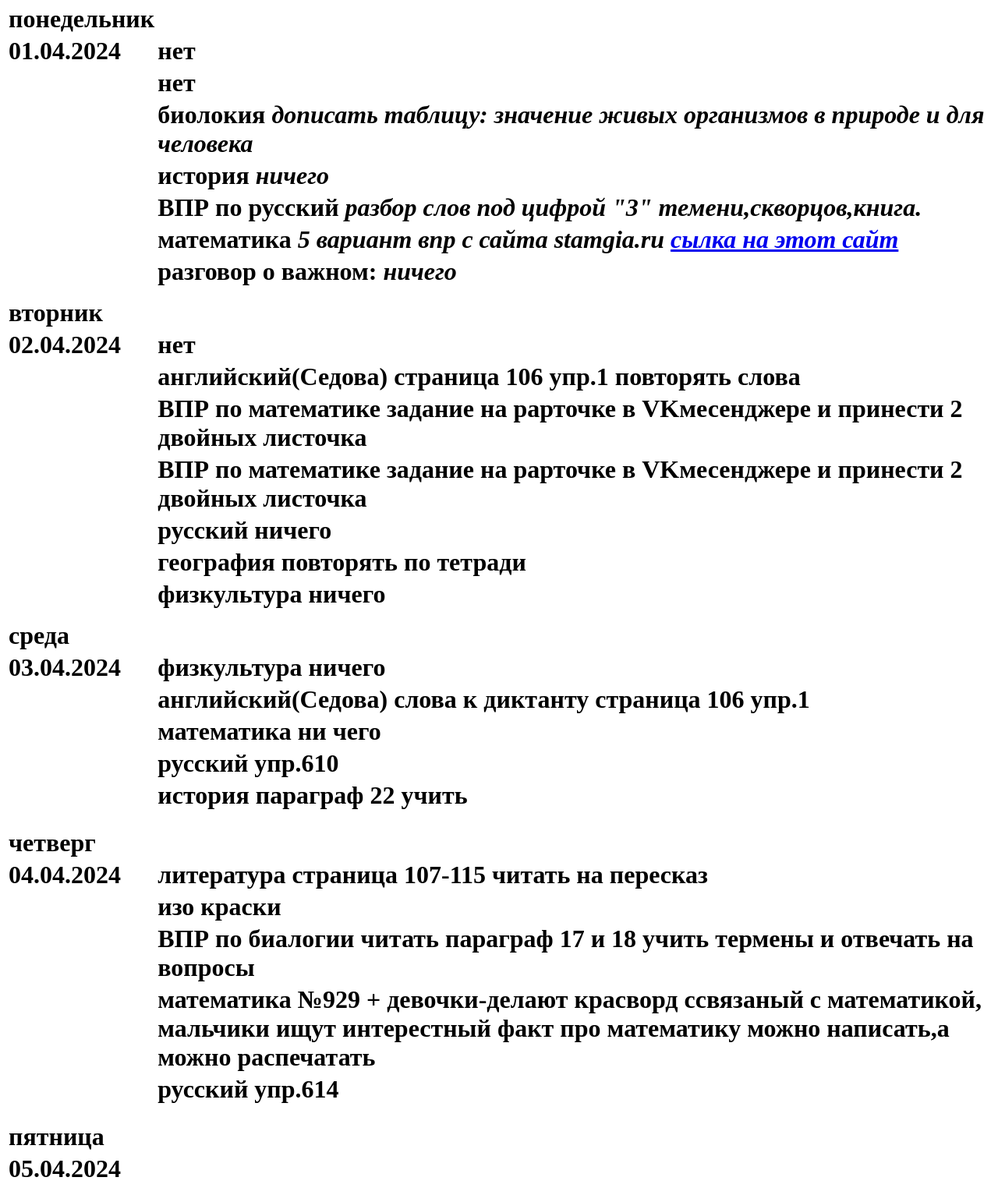
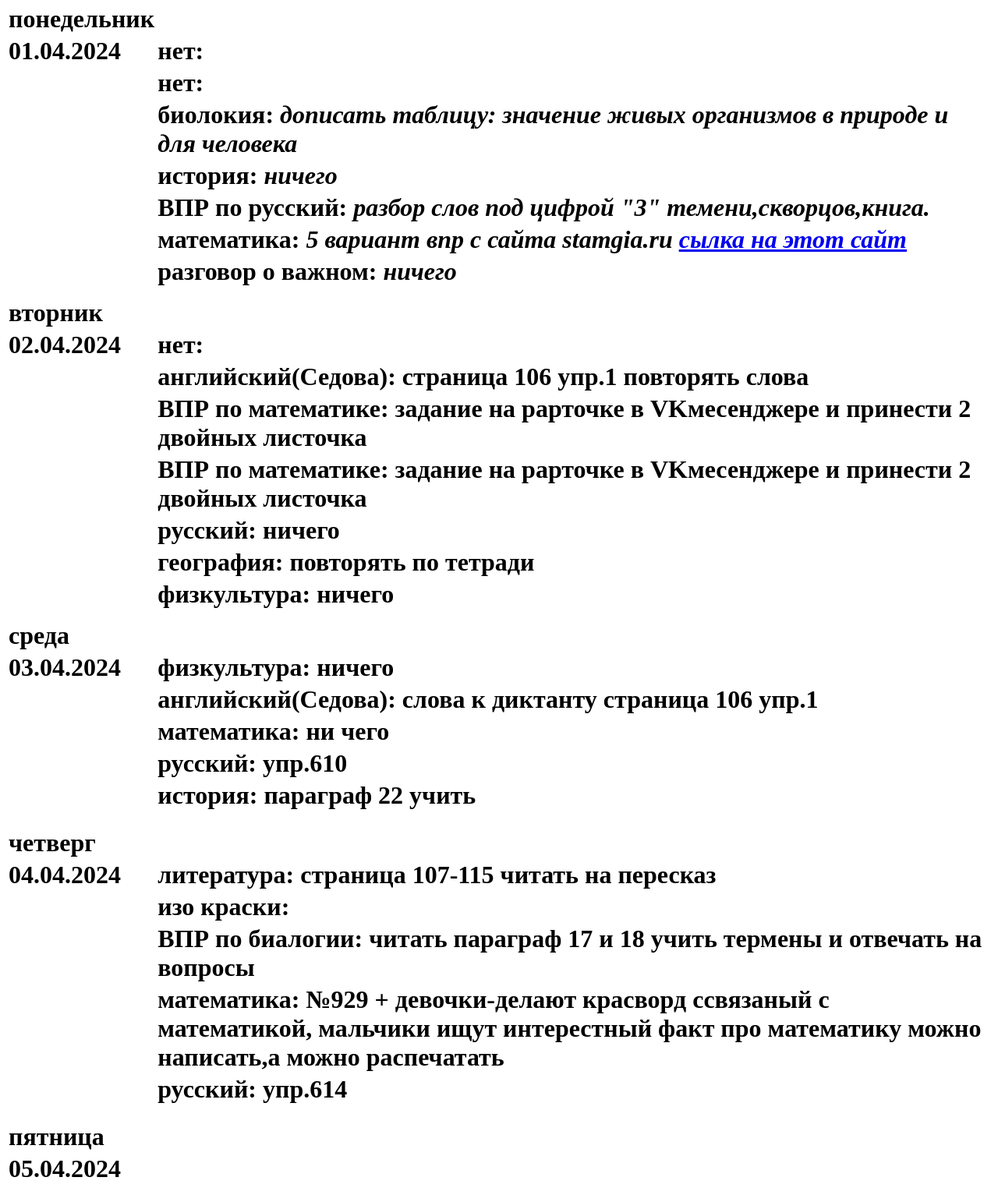
Before and after one commit to naruto2510/my-homework3-, a plain HTML site: page index.html in a window 1280 px wide. Shown: the part 98-1640 px from the top of the page at 78% size. Drawn offline with Linux system fonts and the light colour scheme.

Commit message:
Update index.html

```diff
--- a/index.html
+++ b/index.html
@@ -19,12 +19,12 @@
 
 <h1>
     <table>  <tr><td>понедельник	                  	                                                                                                     </td></tr>
-        <tr><td>01.04.2024                              </td><td>   	        	    <b> нет  </b>              <i>   	           </i>                       </td></tr>
-        <tr><td>	                                 	</td><td>	  	                <b>  нет  </b>           <i>   	                </i>                       </td></tr>
-        <tr><td>		                                </td><td>    	 	            <b> биолокия  </b>         <i>   	дописать таблицу: значение живых организмов в природе и для человека                 </i>               </td></tr>
-        <tr><td>		                                </td><td>	                   <b> история</b>            <i>       ничего                </i>                                     </td></tr>
-        <tr><td>	                                 	</td><td>		                <b>ВПР по русский </b>           <i>  разбор слов под цифрой "3" темени,скворцов,книга.                </i>                       </td></tr>
-        <tr><td>	                                	</td><td> 	                    <b>математика </b>         <i>  5 вариант впр с сайта stamgia.ru <a href="https://math5-vpr.sdamgia.ru/test?id=2223898">сылка на этот сайт</a>
+        <tr><td>01.04.2024                              </td><td>   	        	    <b> нет:  </b>              <i>   	           </i>                       </td></tr>
+        <tr><td>	                                 	</td><td>	  	                <b>  нет:  </b>           <i>   	                </i>                       </td></tr>
+        <tr><td>		                                </td><td>    	 	            <b> биолокия:  </b>         <i>   	дописать таблицу: значение живых организмов в природе и для человека                 </i>               </td></tr>
+        <tr><td>		                                </td><td>	                   <b> история:</b>            <i>       ничего                </i>                                     </td></tr>
+        <tr><td>	                                 	</td><td>		                <b>ВПР по русский: </b>           <i>  разбор слов под цифрой "3" темени,скворцов,книга.                </i>                       </td></tr>
+        <tr><td>	                                	</td><td> 	                    <b>математика: </b>         <i>  5 вариант впр с сайта stamgia.ru <a href="https://math5-vpr.sdamgia.ru/test?id=2223898">сылка на этот сайт</a>
           </i>       </td></tr>
         <tr><td>		                                </td><td>		                 <b>разговор о важном: </b>        <i>  ничего 	          </i>                        </td></tr>
         <tr><td>	                                	</td><td>		                  <b>                </b>                   <i>   	                              </td></tr>
@@ -35,13 +35,13 @@
 
 
         <tr><td>вторник                                	</td><td>	                           <i>   	                                       </td></tr>
-        <tr><td>02.04.2024                             	</td><td>	  <b>  нет </b>                           <i>   	                                     </td></tr>
-        <tr><td>	                                	</td><td> 	     <b> английский(Седова)  </b>   страница 106 упр.1 повторять слова                     <i>   	                                    </td></tr>
-        <tr><td>		                                </td><td>	     <b> ВПР по математике  </b>                задание на рарточке в VKмесенджере и принести 2 двойных листочка         <i>        </td></tr>
-        <tr><td>	                                	</td><td>	 	  <b> ВПР по математике  </b>    задание на рарточке в VKмесенджере и принести 2 двойных листочка          <i>       </td></tr>
-        <tr><td>	                                   	</td><td>		      <b> русский  </b>  ничего                <i>   	                                      </td></tr>
-        <tr><td>	                                  	</td><td>	 	  <b>  география </b>        повторять по тетради               <i>   	                                      </td></tr>
-        <tr><td>	                                   	</td><td>	       <b> физкультура  </b>        ничего             <i>   	                                      </td></tr>
+        <tr><td>02.04.2024                             	</td><td>	  <b>  нет: </b>                           <i>   	                                     </td></tr>
+        <tr><td>	                                	</td><td> 	     <b> английский(Седова):  </b>   страница 106 упр.1 повторять слова                     <i>   	                                    </td></tr>
+        <tr><td>		                                </td><td>	     <b> ВПР по математике:  </b>                задание на рарточке в VKмесенджере и принести 2 двойных листочка         <i>        </td></tr>
+        <tr><td>	                                	</td><td>	 	  <b> ВПР по математике:  </b>    задание на рарточке в VKмесенджере и принести 2 двойных листочка          <i>       </td></tr>
+        <tr><td>	                                   	</td><td>		      <b> русский:  </b>  ничего                <i>   	                                      </td></tr>
+        <tr><td>	                                  	</td><td>	 	  <b>  география: </b>        повторять по тетради               <i>   	                                      </td></tr>
+        <tr><td>	                                   	</td><td>	       <b> физкультура:  </b>        ничего             <i>   	                                      </td></tr>
         <tr><td>	                                    </td><td>	          <b>   </b>                  <i>   	                                       </td></tr>
         <tr><td>	                                  	</td><td>		   <b>   </b>                     <i>   	                                       </td></tr>
         <tr><td>		                                </td><td>		     <b>   </b>                           <i>   	                                         </td></tr>
@@ -53,11 +53,11 @@
 
 
         <tr><td>среда                                  	</td><td>	                           <i>   	                                       </td></tr>
-        <tr><td>03.04.2024                             	</td><td>	                     <b> физкультура  </b> ничего <i>   	                                     </td></tr>
-        <tr><td>		                                </td><td>		                 <b> английский(Седова) </b> слова к диктанту страница 106 упр.1   <i>   	                                       </td></tr>
-        <tr><td>		                                </td><td>		                <b>  математика  </b>  ни чего <i>   	                                      </td></tr>
-        <tr><td>		                                </td><td>	 	                <b>  русский    </b> упр.610 <i>   	                                      </td></tr>
-        <tr><td>		                                </td><td>	                   <b>   история  </b>  параграф 22 учить <i>   	                                       </td></tr>
+        <tr><td>03.04.2024                             	</td><td>	                     <b> физкультура:  </b> ничего <i>   	                                     </td></tr>
+        <tr><td>		                                </td><td>		                 <b> английский(Седова): </b> слова к диктанту страница 106 упр.1   <i>   	                                       </td></tr>
+        <tr><td>		                                </td><td>		                <b>  математика:  </b>  ни чего <i>   	                                      </td></tr>
+        <tr><td>		                                </td><td>	 	                <b>  русский:   </b> упр.610 <i>   	                                      </td></tr>
+        <tr><td>		                                </td><td>	                   <b>   история:  </b>  параграф 22 учить <i>   	                                       </td></tr>
         <tr><td>		                                </td><td>		               <b>     </b>   <i>   	                                      </td></tr>
         <tr><td>	                                	</td><td>	                    <b>  </b>    <i>   	                                      </td></tr>
         <tr><td>		                                </td><td>	                   <b>    </b>    <i>   	                                       </td></tr>
@@ -69,11 +69,11 @@
 
 
         <tr><td>четверг	                                </td><td>	 	                      <i>   	                                    </td></tr>
-        <tr><td>04.04.2024                              </td><td>	                    <b> литература   </b>  страница 107-115 читать на пересказ <i>   	                                       </td></tr>
-        <tr><td>		                                </td><td>		                <b> изо   </b> краски  <i>   	                                      </td></tr>
-        <tr><td>		                                </td><td>	                    <b>  ВПР по биалогии </b> читать параграф 17 и 18 учить термены и отвечать на вопросы   <i>   	                                     </td></tr>
-        <tr><td>	                                  	</td><td>	 	                <b>   математика </b>  №929 + девочки-делают красворд ссвязаный с математикой, мальчики ищут интерестный факт про математику можно написать,а можно распечатать<i>                                            </td></tr>
-        <tr><td>		                                </td><td>	 	                <b>   русский </b>  упр.614 <i>   	                                       </td></tr>
+        <tr><td>04.04.2024                              </td><td>	                    <b> литература:   </b>  страница 107-115 читать на пересказ <i>   	                                       </td></tr>
+        <tr><td>		                                </td><td>		                <b> изо   </b> краски:  <i>   	                                      </td></tr>
+        <tr><td>		                                </td><td>	                    <b>  ВПР по биалогии: </b> читать параграф 17 и 18 учить термены и отвечать на вопросы   <i>   	                                     </td></tr>
+        <tr><td>	                                  	</td><td>	 	                <b>   математика: </b>  №929 + девочки-делают красворд ссвязаный с математикой, мальчики ищут интерестный факт про математику можно написать,а можно распечатать<i>                                            </td></tr>
+        <tr><td>		                                </td><td>	 	                <b>   русский: </b>  упр.614 <i>   	                                       </td></tr>
         <tr><td>		                                </td><td>		               <b>     </b>   <i>   	                                       </td></tr>
         <tr><td>		                                </td><td>		               <b>     </b>   <i>   	                                       </td></tr>
         <tr><td>	                                 	</td><td>		                <b>    </b>   <i>   	                                       </td></tr>
```
